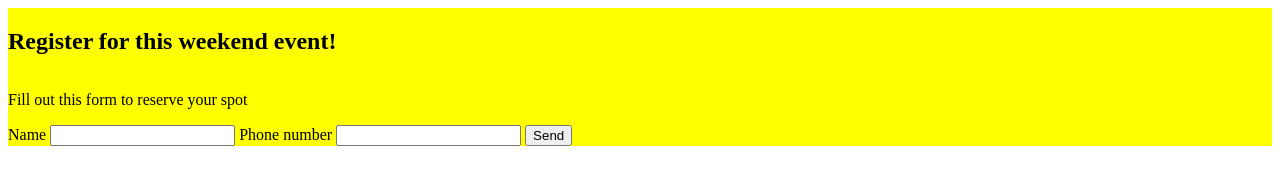
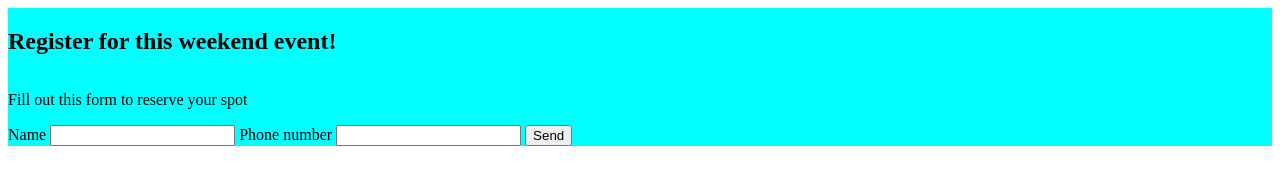
Before and after one commit to PQbiit/dep-lab, a website: page index.html in a window 1280 px wide. Drawn offline with Linux system fonts and the light colour scheme.

Commit message:
check css 6

```diff
--- a/index.html
+++ b/index.html
@@ -8,7 +8,7 @@
     <title>BBQ Weekend</title>
 </head>
 <body>
-    <div id="center-div">
+    <div id="center-div" style="background-color: aqua;">
         <h2>Register for this weekend event!</h2>
         <p>Fill out this form to reserve your spot</p>
         <form>
```
